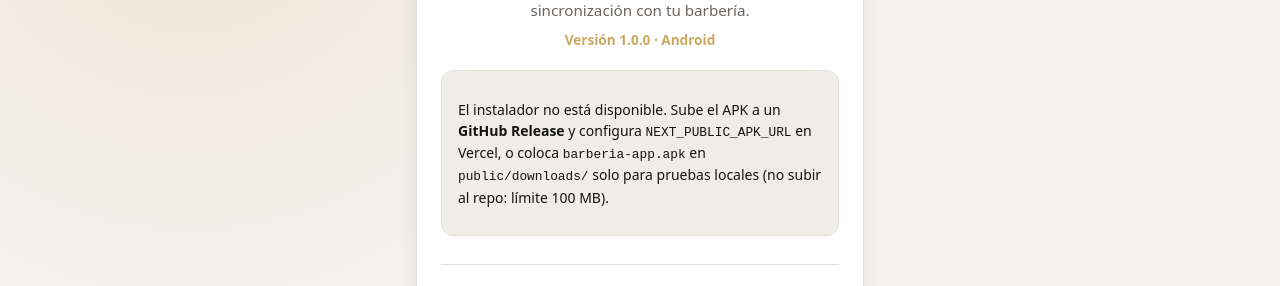
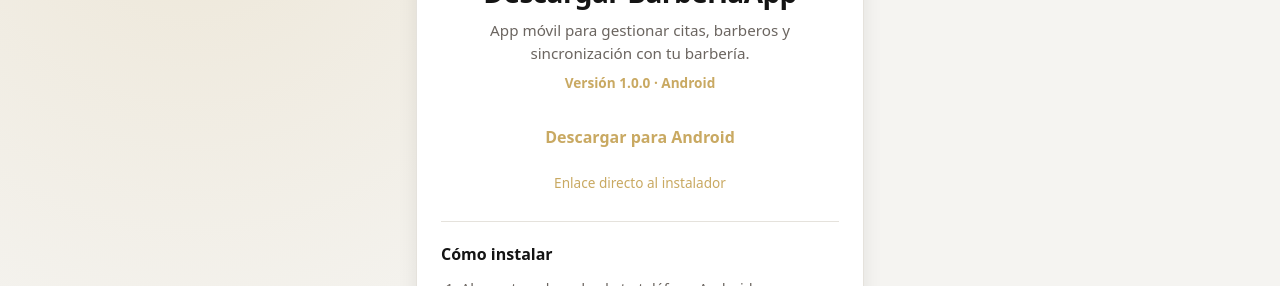
Before and after one commit to jothagil21-hub/Barberia, a Next.js app in the folder barberia-web/frontend/: page /download in a window 1280 px wide. Shown: the part 209-495 px from the top of the page. Built offline with nearby package versions, Linux system fonts and the light colour scheme; no server answers.

Commit message:
Fix download page: skip HEAD check for external APK URL

```diff
--- a/barberia-web/frontend/src/app/download/page.tsx
+++ b/barberia-web/frontend/src/app/download/page.tsx
@@ -6,24 +6,29 @@ import { BrandLogo } from '@/components/BrandLogo';
 import { ThemeToggle } from '@/components/ThemeToggle';
 import {
   ANDROID_APK_FILENAME,
+  ANDROID_APK_PATH,
   APP_DISPLAY_VERSION,
   getAndroidApkUrl,
   isLikelyAndroid,
+  usesExternalApkUrl,
 } from '@/lib/app-download';
 
 type ApkStatus = 'checking' | 'ready' | 'missing';
 
 export default function DownloadPage() {
-  const [status, setStatus] = useState<ApkStatus>('checking');
+  const apkUrl = getAndroidApkUrl();
+  const externalApk = usesExternalApkUrl();
+  const [status, setStatus] = useState<ApkStatus>(externalApk ? 'ready' : 'checking');
   const [autoStarted, setAutoStarted] = useState(false);
 
   useEffect(() => {
+    if (externalApk) return;
+
     let cancelled = false;
-    const apkUrl = getAndroidApkUrl();
 
-    async function checkApk() {
+    async function checkLocalApk() {
       try {
-        const res = await fetch(apkUrl, { method: 'HEAD' });
+        const res = await fetch(ANDROID_APK_PATH, { method: 'HEAD' });
         if (cancelled) return;
         setStatus(res.ok ? 'ready' : 'missing');
       } catch {
@@ -31,27 +36,22 @@ export default function DownloadPage() {
       }
     }
 
-    void checkApk();
+    void checkLocalApk();
     return () => {
       cancelled = true;
     };
-  }, []);
+  }, [externalApk]);
 
   useEffect(() => {
     if (status !== 'ready' || autoStarted || !isLikelyAndroid()) return;
 
-    const apkUrl = getAndroidApkUrl();
     const timer = window.setTimeout(() => {
       setAutoStarted(true);
       window.location.assign(apkUrl);
     }, 800);
 
     return () => window.clearTimeout(timer);
-  }, [status, autoStarted]);
-
-  function handleDownload() {
-    window.location.assign(getAndroidApkUrl());
-  }
+  }, [status, autoStarted, apkUrl]);
 
   return (
     <div className="download-page">
@@ -74,23 +74,33 @@ export default function DownloadPage() {
         {status === 'missing' && (
           <div className="download-alert">
             <p>
-              El instalador no está disponible. Sube el APK a un{' '}
-              <strong>GitHub Release</strong> y configura{' '}
-              <code>NEXT_PUBLIC_APK_URL</code> en Vercel, o coloca{' '}
-              <code>{ANDROID_APK_FILENAME}</code> en <code>public/downloads/</code>{' '}
-              solo para pruebas locales (no subir al repo: límite 100 MB).
+              El instalador no está en este servidor. Para producción configura{' '}
+              <code>NEXT_PUBLIC_APK_URL</code> en Vercel (URL de un GitHub Release), o
+              coloca <code>{ANDROID_APK_FILENAME}</code> en{' '}
+              <code>public/downloads/</code> para pruebas locales.
             </p>
           </div>
         )}
 
         {status === 'ready' && (
           <>
-            <button type="button" className="btn btn-block btn-lg" onClick={handleDownload}>
+            <a
+              href={apkUrl}
+              className="btn btn-block btn-lg download-apk-btn"
+              download={externalApk ? undefined : ANDROID_APK_FILENAME}
+            >
               Descargar para Android
-            </button>
+            </a>
             {autoStarted && (
               <p className="download-hint muted">
                 Si la descarga no comenzó, pulsa el botón de arriba.
+              </p>
+            )}
+            {externalApk && (
+              <p className="download-hint muted">
+                <a href={apkUrl} target="_blank" rel="noopener noreferrer">
+                  Enlace directo al instalador
+                </a>
               </p>
             )}
           </>
--- a/barberia-web/frontend/src/app/globals.css
+++ b/barberia-web/frontend/src/app/globals.css
@@ -1617,6 +1617,11 @@ select.table-select:focus {
   font-size: 0.85rem;
 }
 
+.download-apk-btn {
+  text-decoration: none;
+  text-align: center;
+}
+
 .download-steps {
   margin-top: 1.75rem;
   padding-top: 1.25rem;
--- a/barberia-web/frontend/src/lib/app-download.ts
+++ b/barberia-web/frontend/src/lib/app-download.ts
@@ -2,15 +2,24 @@
 export const ANDROID_APK_PATH = '/downloads/barberia-app.apk';
 
 export const ANDROID_APK_FILENAME = 'barberia-app.apk';
+
+/** URL externa configurada en Vercel (GitHub Release, etc.). */
+export function getExternalApkUrl(): string | null {
+  const external = process.env.NEXT_PUBLIC_APK_URL?.trim();
+  return external || null;
+}
 
 /**
  * URL del instalador. En Vercel usar GitHub Release u otro hosting (GitHub rechaza APK >100 MB en el repo).
  * Ejemplo: https://github.com/jothagil21-hub/Barberia/releases/download/v1.0.0/barberia-app.apk
  */
 export function getAndroidApkUrl(): string {
-  const external = process.env.NEXT_PUBLIC_APK_URL?.trim();
-  if (external) return external;
-  return ANDROID_APK_PATH;
+  return getExternalApkUrl() ?? ANDROID_APK_PATH;
+}
+
+/** GitHub y otros hosts bloquean HEAD/fetch cross-origin; confiar en la URL configurada. */
+export function usesExternalApkUrl(): boolean {
+  return getExternalApkUrl() !== null;
 }
 
 /** Versión mostrada en la página de descarga; actualizar al publicar un APK nuevo. */
```
